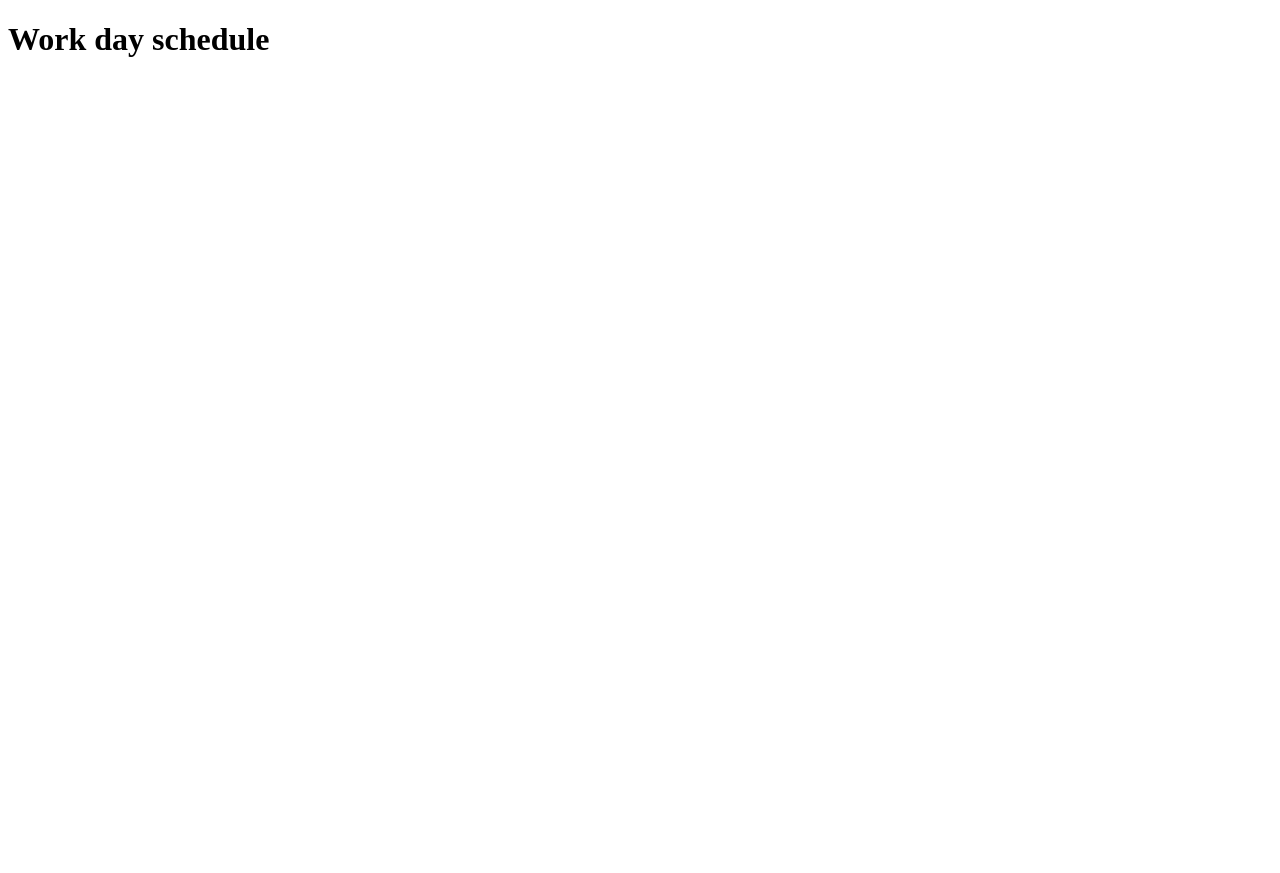
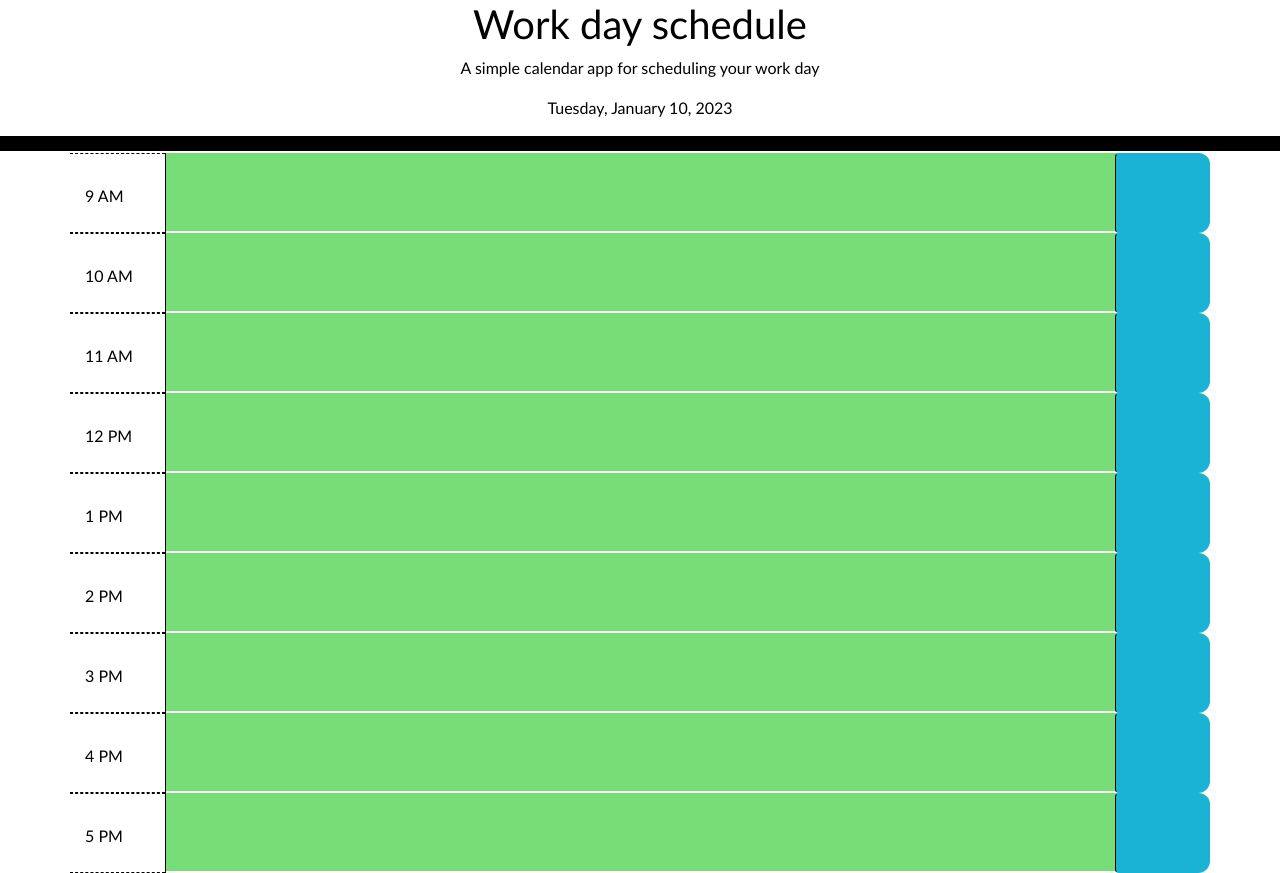
Before and after one commit to baker-bret/Work-Day-Schedule, a plain HTML site: page index.html in a window 1280 px wide. Before the commit the page ends 800 px from the top, so only its background shows below. Drawn offline with nearby package versions, Linux system fonts and the light colour scheme.

Commit message:
updates to README.md, css, js, and html files

```diff
--- a/assets/css/style.css
+++ b/assets/css/style.css
@@ -0,0 +1,58 @@
+body {
+    font-family: 'Trebuchet MS', 'Lucida Sans Unicode', 'Lucida Grande', 'Lucida Sans', Arial, sans-serif;
+    font-size: 16px;
+    /* line-height: 1; */
+  }
+
+  textarea {
+    background: transparent;
+    border: none;
+    resize: none;
+    color: black;
+    border-left: 1px solid black;
+    padding: 10px;
+    height: 80px;
+  }
+  header {
+    border-bottom: 15px solid black;
+    background-color: transparent;
+    color: black;
+    text-align: center;
+  }
+  .clock{
+    padding-top: 30px ;
+  }
+  .row {
+    height: 80px;
+    border-top: 2px solid white;
+    border-radius: 12px;
+  }
+
+  .hour {
+    background-color: white;
+    color: black;
+    border-top: 1px dashed black;
+    border-bottom: 1px dashed black;
+  }
+  .saveBtn {
+    border-left: 1px solid black;
+    border-top-right-radius: 12px;
+    border-bottom-right-radius: 12px;
+    background-color: #1bb3d5;
+    color: white;
+    height: 80px;
+  }
+  .past {
+    background-color: #c9c7c7;
+    color: white;
+  }
+
+  .present {
+    background-color: #ff6961;
+    color: white;
+  }
+
+  .future {
+    background-color: #77dd77;
+    color: white;
+  }
--- a/assets/js/script.js
+++ b/assets/js/script.js
@@ -0,0 +1,49 @@
+var today = dayjs();
+$('#date-time').text(today.format('dddd, MMMM D, YYYY'));
+
+    // Function to save input from description to local sotrage
+$(document).ready(function () {
+    $(".saveBtn").on("click", function () {
+        var text = $(this).siblings(".description").val();
+        var time = $(this).parent().attr("id");
+        localStorage.setItem(time, text);
+    })
+    // Function for timeblock indicators
+    function timeTracker() {
+        var timeNow = moment().hour();
+        $(".time-block").each(function () {
+            var blockTime = parseInt($(this).attr("id").split("hour")[1]);
+            if (blockTime < timeNow) {
+                $(this).removeClass("future");
+                $(this).removeClass("present");
+                $(this).addClass("past");
+            }
+            else if (blockTime === timeNow) {
+                $(this).removeClass("past");
+                $(this).removeClass("future");
+                $(this).addClass("present");
+            }
+            else {
+                $(this).removeClass("present");
+                $(this).removeClass("past");
+                $(this).addClass("future");
+
+            }
+        })
+    }
+
+    // Display item from local storage
+    $("#hour9 .description").val(localStorage.getItem("hour9"));
+    $("#hour10 .description").val(localStorage.getItem("hour10"));
+    $("#hour11 .description").val(localStorage.getItem("hour11"));
+    $("#hour12 .description").val(localStorage.getItem("hour12"));
+    $("#hour13 .description").val(localStorage.getItem("hour13"));
+    $("#hour14 .description").val(localStorage.getItem("hour14"));
+    $("#hour15 .description").val(localStorage.getItem("hour15"));
+    $("#hour16 .description").val(localStorage.getItem("hour16"));
+    $("#hour17 .description").val(localStorage.getItem("hour17"));
+
+
+    timeTracker();
+})
+clearS()
--- a/index.html
+++ b/index.html
@@ -4,12 +4,107 @@
     <meta charset="UTF-8">
     <meta http-equiv="X-UA-Compatible" content="IE=edge">
     <meta name="viewport" content="width=device-width, initial-scale=1.0">
-    <title>Work Day Schedule</title>
+    <link rel="stylesheet" href="https://stackpath.bootstrapcdn.com/bootstrap/4.3.1/css/bootstrap.min.css" />
+    <script
+    src="https://cdn.jsdelivr.net/npm/dayjs@1.11.3/dayjs.min.js"
+    integrity="sha256-iu/zLUB+QgISXBLCW/mcDi/rnf4m4uEDO0wauy76x7U="
+    crossorigin="anonymous"
+  ></script>
+
+  <script
+    src="https://code.jquery.com/jquery-3.5.1.min.js"
+    integrity="sha256-9/aliU8dGd2tb6OSsuzixeV4y/faTqgFtohetphbbj0="
+    crossorigin="anonymous"
+  ></script>
+  <link href="https://fonts.googleapis.com/css?family=Open+Sans&display=swap" rel="stylesheet" />
+  <link rel="stylesheet" href="./assets/css/style.css" />
+    <title>Work Day Scheduler</title>
 </head>
 <body>
+    <!-- Header -->
     <header class = "header">
         <h1 class = "header-title">Work day schedule</h1>
+        <p>A simple calendar app for scheduling your work day</p>
+        <p id = "date-time" class = 'date-time'>time</p>
     </header>
 
+    <!-- Timeblock container -->
+    <main class = "container">
+
+      <div id="hour9" class="row time-block">
+        <div class="col-md-1 hour">
+            <p class ='clock'>9 AM</p>
+        </div>
+        <textarea class="col-md-10 description">
+        </textarea>
+        <button class="btn saveBtn col-md-1"></button>
+    </div>
+      <div id="hour10" class="row time-block">
+        <div class="col-md-1 hour">
+          <p class ='clock'>10 AM</p>
+        </div>
+        <textarea class="col-md-10 description">
+        </textarea>
+        <button class="btn saveBtn col-md-1"></button>
+    </div>
+      <div id="hour11" class="row time-block">
+        <div class="col-md-1 hour">
+          <p class ='clock'>11 AM</p>
+        </div>
+        <textarea class="col-md-10 description">
+        </textarea>
+        <button class="btn saveBtn col-md-1"></button>
+    </div>
+      <div id="hour12" class="row time-block">
+        <div class="col-md-1 hour">
+          <p class ='clock'>12 PM</p>
+        </div>
+        <textarea class="col-md-10 description">
+        </textarea>
+        <button class="btn saveBtn col-md-1"></button>
+    </div>
+      <div id="hour13" class="row time-block">
+        <div class="col-md-1 hour">
+          <p class ='clock'>1 PM</p>
+        </div>
+        <textarea class="col-md-10 description">
+        </textarea>
+        <button class="btn saveBtn col-md-1"></button>
+    </div>
+      <div id="hour14" class="row time-block">
+        <div class="col-md-1 hour">
+          <p class ='clock'>2 PM</p>
+        </div>
+        <textarea class="col-md-10 description">
+        </textarea>
+        <button class="btn saveBtn col-md-1"></button>
+    </div>
+      <div id="hour15" class="row time-block">
+        <div class="col-md-1 hour">
+          <p class ='clock'>3 PM</p>
+        </div>
+        <textarea class="col-md-10 description">
+        </textarea>
+        <button class="btn saveBtn col-md-1"></button>
+    </div>
+      <div id="hour16" class="row time-block">
+        <div class="col-md-1 hour">
+          <p class ='clock'>4 PM</p>
+        </div>
+        <textarea class="col-md-10 description">
+        </textarea>
+        <button class="btn saveBtn col-md-1"></button>
+    </div>
+      <div id="hour17" class="row time-block">
+        <div class="col-md-1 hour">
+          <p class ='clock'>5 PM</p>
+        </div>
+        <textarea class="col-md-10 description">
+        </textarea>
+        <button class="btn saveBtn col-md-1"></button>
+    </div>
+    </main>
+    <script src="https://cdnjs.cloudflare.com/ajax/libs/moment.js/2.24.0/moment.min.js"></script>
+    <script src="./assets/js/script.js"></script>
 </body>
 </html>
```
Also changed, not shown: 1 other file.
